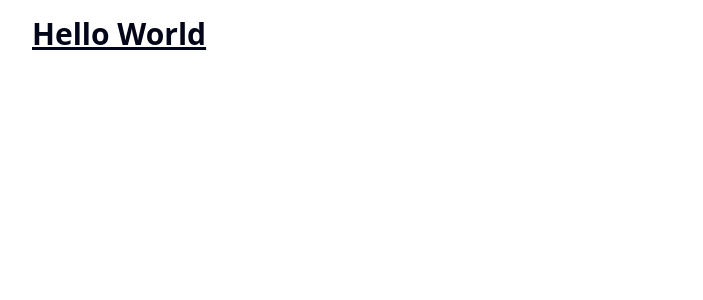
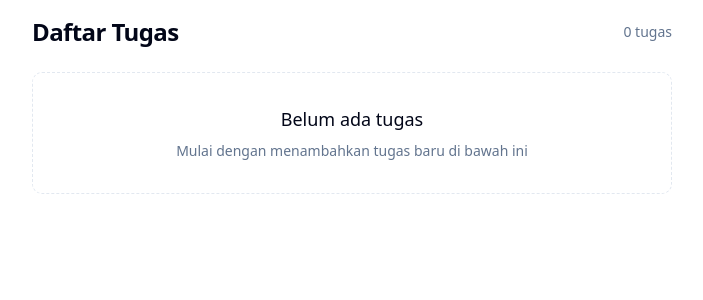
Before and after one commit to r021n/svelte-learn, a SvelteKit app in the folder todo-app-sveltekit/: page / in a window 1280 px wide. Shown: the top 300 px of the page, without its empty margins (288-991 px from the left). Built offline with nearby package versions, Linux system fonts and the light colour scheme.

Commit message:
feat: update UI for todo list with dynamic rendering and improved structure

```diff
--- a/todo-app-sveltekit/package.json
+++ b/todo-app-sveltekit/package.json
@@ -16,11 +16,13 @@
 	"devDependencies": {
 		"@eslint/compat": "^1.4.0",
 		"@eslint/js": "^9.38.0",
-		"@lucide/svelte": "^0.554.0",
+		"@internationalized/date": "^3.10.0",
+		"@lucide/svelte": "^0.544.0",
 		"@sveltejs/adapter-auto": "^7.0.0",
 		"@sveltejs/kit": "^2.47.1",
 		"@sveltejs/vite-plugin-svelte": "^6.2.1",
 		"@types/node": "^22",
+		"bits-ui": "^2.14.4",
 		"clsx": "^2.1.1",
 		"eslint": "^9.38.0",
 		"eslint-config-prettier": "^10.1.8",
--- a/todo-app-sveltekit/src/routes/+page.svelte
+++ b/todo-app-sveltekit/src/routes/+page.svelte
@@ -1,9 +1,42 @@
-<h1 class="text-3xl font-bold underline">Hello World</h1>
+<script lang="ts">
+	import { todoStore } from '$lib/stores/todoStore';
+	import { Card, CardContent } from '$lib/components/ui/card';
+	import { Checkbox } from '$lib/components/ui/checkbox';
+	import { Label } from '$lib/components/ui/label';
+	import { fade, slide } from 'svelte/transition';
+</script>
 
-<style lang="postcss">
-	@reference "tailwindcss";
+<div class="w-full space-y-6">
+	<div class="flex items-center justify-between">
+		<h1 class="text-2xl font-bold tracking-tight">Daftar Tugas</h1>
+		<span class="text-sm text-muted-foreground">{$todoStore.length} tugas</span>
+	</div>
 
-	:global(html) {
-		background-color: theme(--color-gray-100);
-	}
-</style>
+	{#if $todoStore.length === 0}
+		<div
+			in:fade
+			class="flex flex-col items-center justify-center space-y-2 rounded-lg border border-dashed p-8 text-center animate-in fade-in-50"
+		>
+			<p class="text-lg font-medium">Belum ada tugas</p>
+			<p class="text-sm text-muted-foreground">Mulai dengan menambahkan tugas baru di bawah ini</p>
+		</div>
+	{:else}
+		<div class="space-y-3">
+			{#each $todoStore as todo (todo.id)}
+				<div transition:slide|local={{ duration: 200 }}>
+					<Card>
+						<CardContent class="flex items-center p-4">
+							<Checkbox id={todo.id} checked={todo.completed} />
+							<Label
+								for={todo.id}
+								class="ml-3 flex-1 cursor-pointer text-base font-medium {todo.completed
+									? 'text-muted-foreground line-through'
+									: ''}">{todo.text}</Label
+							>
+						</CardContent>
+					</Card>
+				</div>
+			{/each}
+		</div>
+	{/if}
+</div>
```
Also changed, not shown: 1 other file (tests, documents, lock files or other folders).
